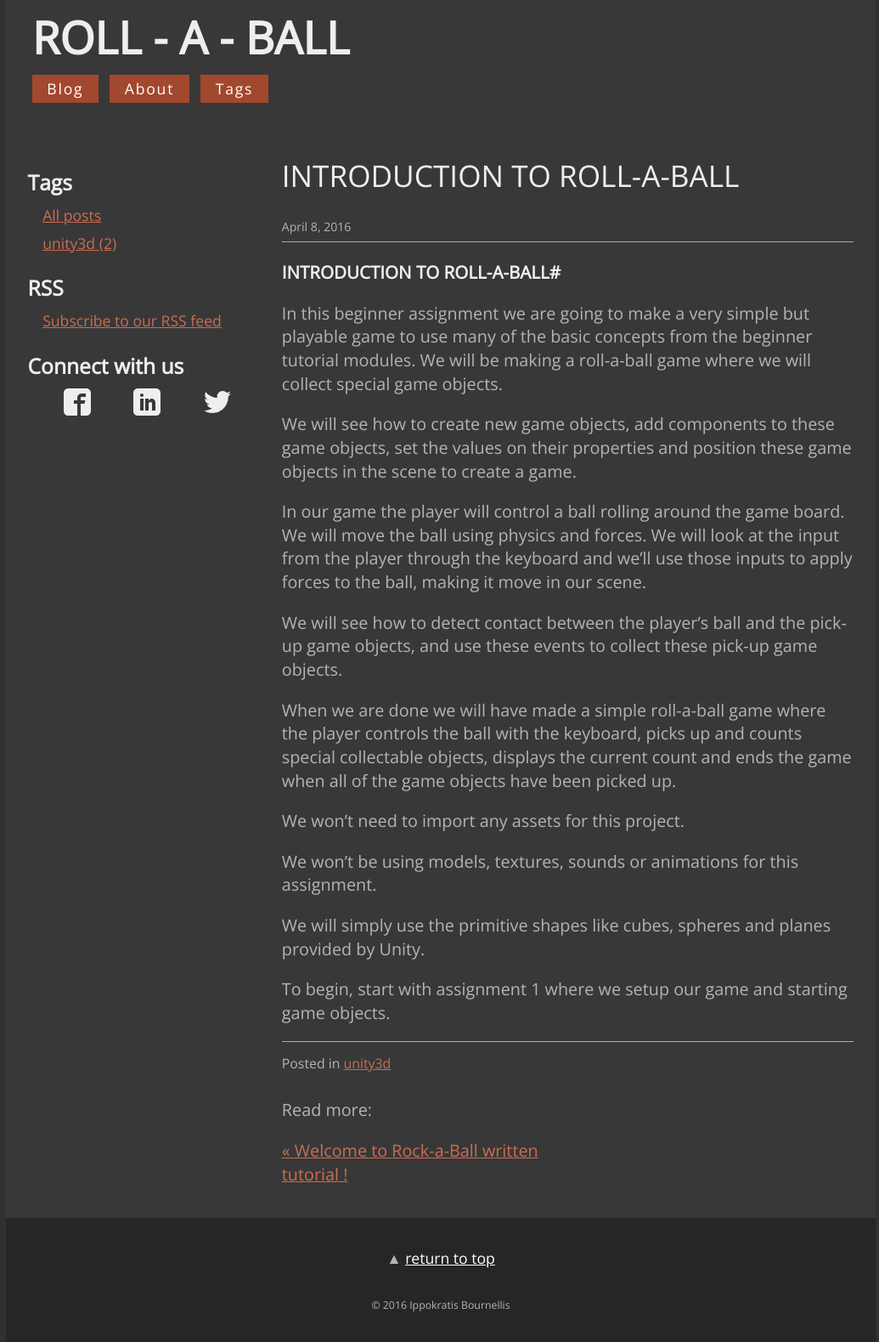
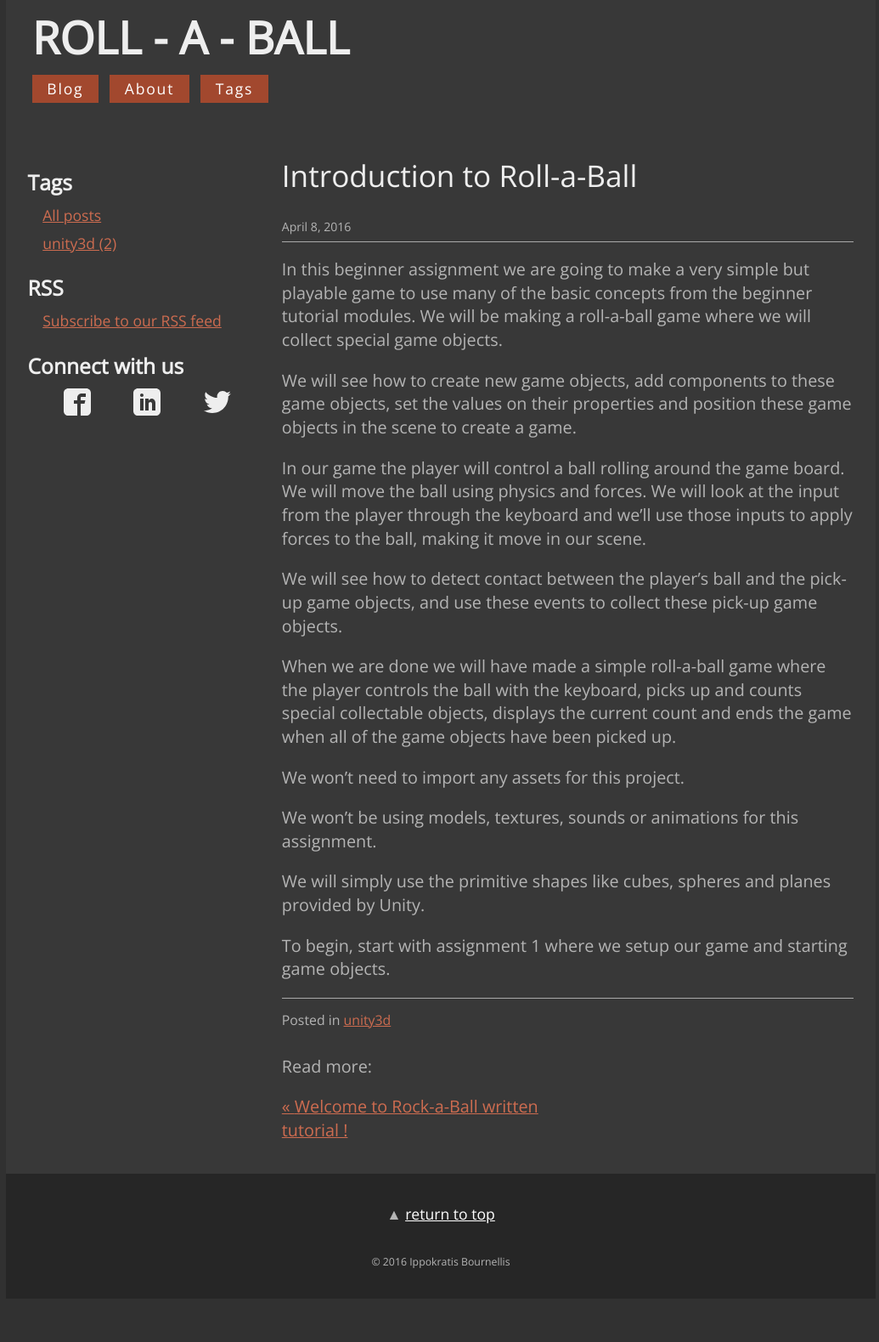
Before and after one commit to Ippokratis/Roll-a-ball, a Jekyll site: the page built from _posts/2016-04-08-Introduction to Roll-a-ball.md, in a window 1280 px wide. Shown: the whole page at 85% size, without its empty margins (121-1156 px from the left). Built offline with Jekyll 4.4.1, drawn with Linux system fonts in a browser that asks for light colours; comment, search, counter and statistics services are not loaded; after the commit the page ends 1528 px from its top, so only the background shows below that.

Commit message:
Capitalization issues - remove title from body

```diff
--- a/_posts/2016-04-08-Introduction to Roll-a-ball.md
+++ b/_posts/2016-04-08-Introduction to Roll-a-ball.md
@@ -1,12 +1,11 @@
 ---
 layout: post
 comments: true
-title:  "INTRODUCTION TO ROLL-A-BALL"
+title:  "Introduction to Roll-a-Ball"
 date:   2016-04-08
 tags: [unity3d]
 excerpt_separator: <!--more-->
 ---
-# **INTRODUCTION TO ROLL-A-BALL**#
 
 In this beginner assignment we are going
 to make a very simple but playable game to
```
